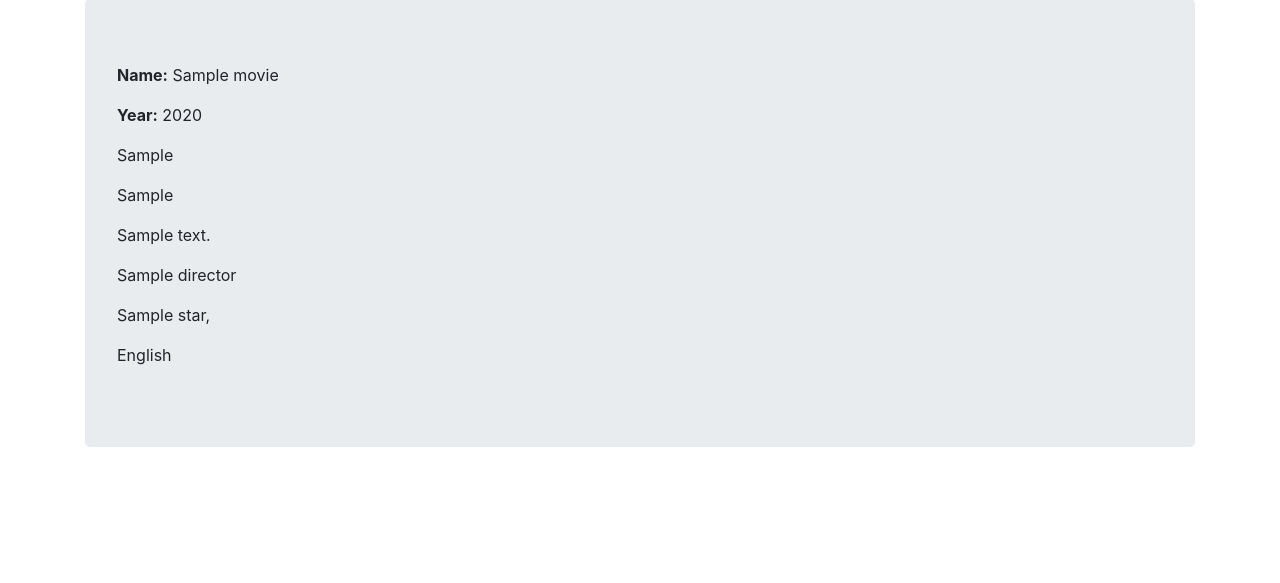
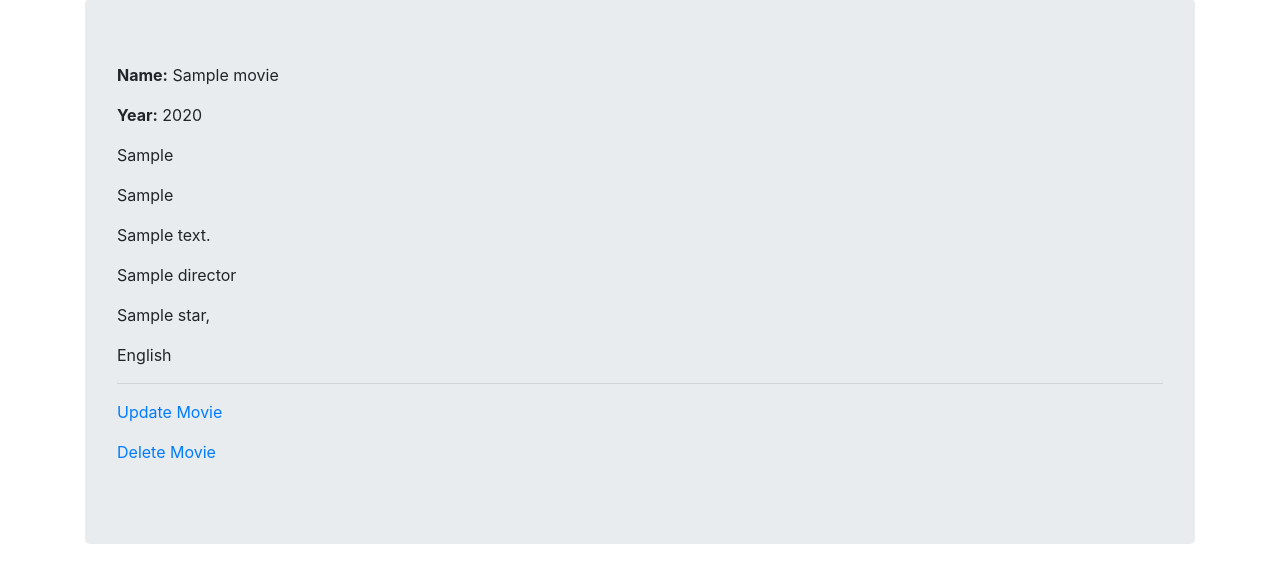
Before and after one commit to Lafaiet/python7-backend, a Django app: page /movies/1 in a window 1280 px wide. Shown: the part 57-640 px from the top of the page. Run offline with Django 4.2, Linux system fonts and the light colour scheme; tables that the repository leaves empty hold one stand-in row (values such as "Sample post"); some libraries are stand-ins or nearby versions.

Commit message:
Adding detail, update and delete pages

```diff
--- a/hollymovies/hollymovies/urls.py
+++ b/hollymovies/hollymovies/urls.py
@@ -18,7 +18,8 @@ from django.urls import path
 from viewer.views import (
     hello, calculator, MoviesListView,
     WelcomeView, MovieDetailView,
-    CreateMovieView
+    CreateMovieView, UpdateMovie,
+    DeleteMovie
 )
 
 
@@ -29,5 +30,7 @@ urlpatterns = [
     path('calculator', calculator),
     path('movies', MoviesListView.as_view(), name='movies'),
     path('movies/<int:pk>', MovieDetailView.as_view(), name='movie_detail'),
-    path('movies/create', CreateMovieView.as_view(), name='create_movie')
+    path('movies/create', CreateMovieView.as_view(), name='create_movie'),
+    path('movies/<int:pk>/update', UpdateMovie.as_view(), name='update_movie'),
+    path('movies/<int:pk>/delete', DeleteMovie.as_view(), name='delete_movie'),
 ]
--- a/hollymovies/viewer/templates/movie_detail.html
+++ b/hollymovies/viewer/templates/movie_detail.html
@@ -16,4 +16,10 @@
 
 <p>{{movie.language}}</p>
 
+<hr>
+
+<p><a href="{% url 'update_movie' movie.id %}">Update Movie</a></p>
+<p><a href="{% url 'delete_movie' movie.id %}">Delete Movie</a></p>
+
+
 {% endblock %}
--- a/hollymovies/viewer/views.py
+++ b/hollymovies/viewer/views.py
@@ -1,7 +1,7 @@
 import random
 from django.http import HttpResponse
 from django.shortcuts import render
-from django.views.generic import TemplateView, ListView, DetailView, CreateView
+from django.views.generic import TemplateView, ListView, DetailView, CreateView, UpdateView, DeleteView
 from viewer.models import Movie
 from django.urls import reverse_lazy
 
@@ -48,3 +48,18 @@ class CreateMovieView(CreateView):
     model = Movie
     fields = '__all__'
     success_url = reverse_lazy('movies')
+
+
+class UpdateMovie(UpdateView):
+    template_name = 'update_movie.html'
+    model = Movie
+    success_url = reverse_lazy('movies')
+    context_object_name = 'movie'
+    fields = '__all__'
+
+
+class DeleteMovie(DeleteView):
+    template_name = 'delete_movie.html'
+    model = Movie
+    context_object_name = 'movie'
+    success_url = reverse_lazy('movies')
```
Also changed, not shown: hollymovies/viewer/templates/delete_movie.html (added, +12 -0 lines), hollymovies/viewer/templates/update_movie.html (added, +15 -0 lines).
